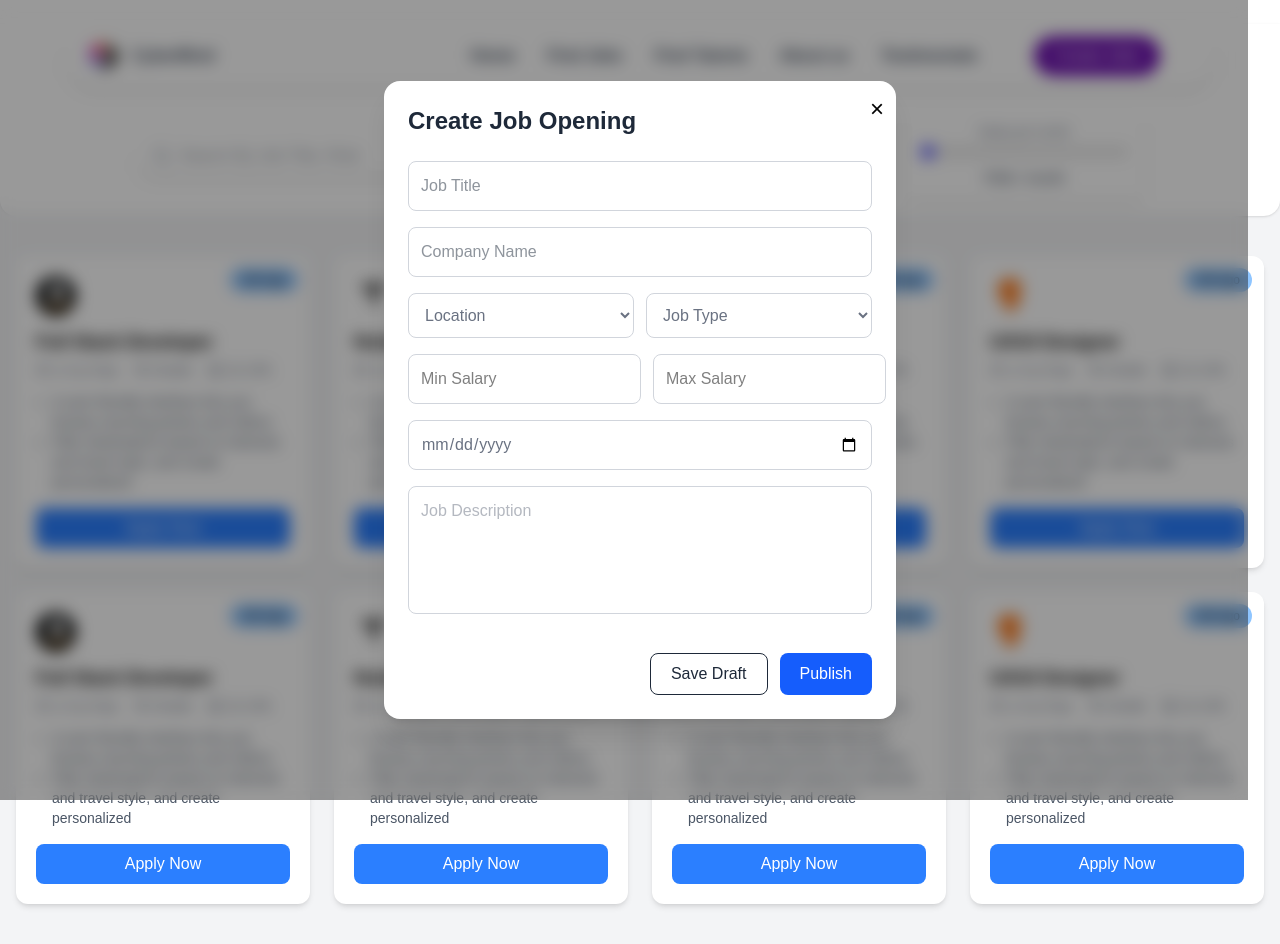
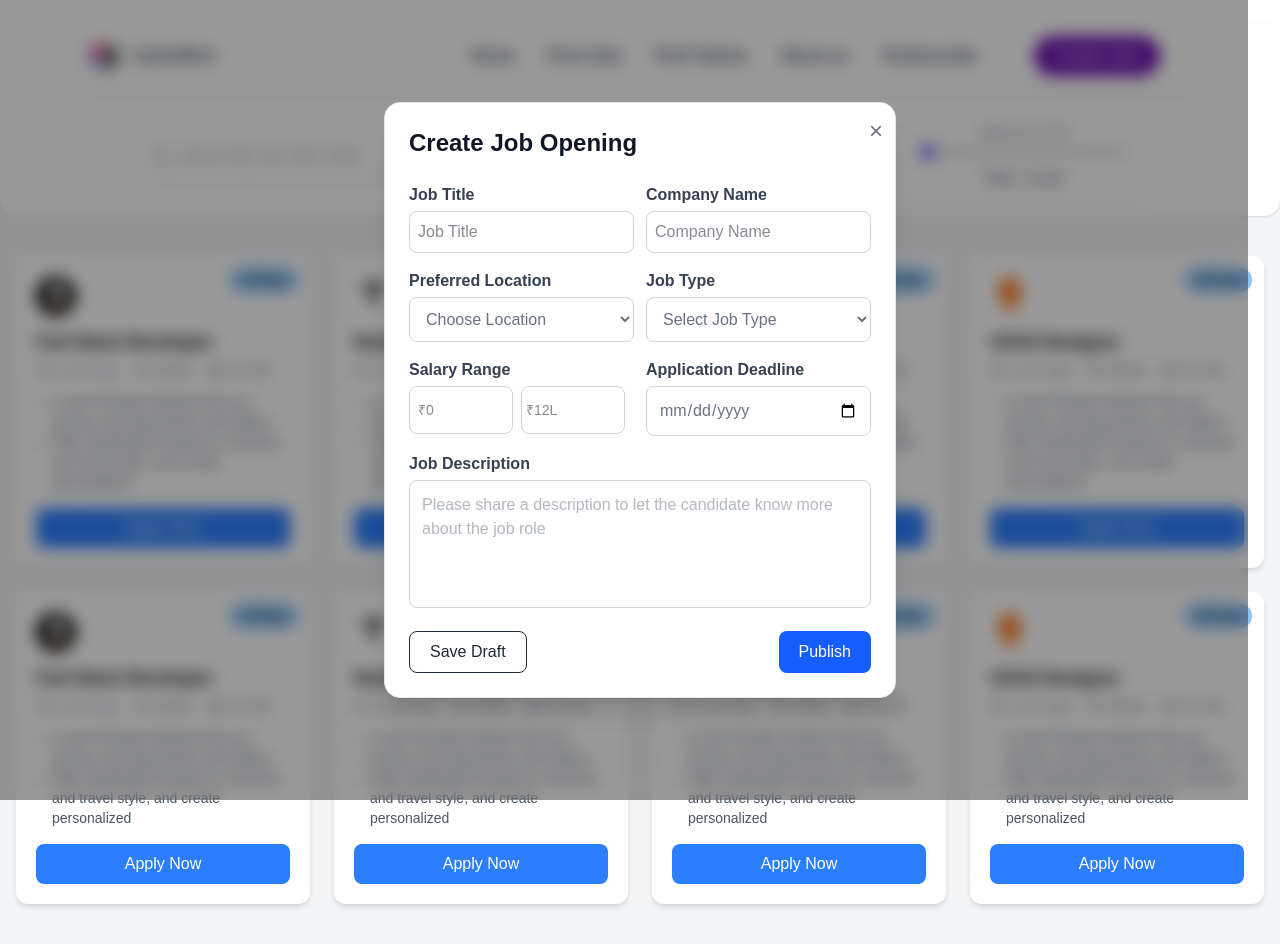
Before and after one commit to Avibhatnagar10/Job-Portal, a Next.js app in the folder Dashboard/: page / in a window 1280 px wide. Both pictures are taken after a click on the button "Create Jobs". Built offline with nearby package versions, Linux system fonts and the light colour scheme.

Commit message:
Update CreateJobModal.tsx

```diff
--- a/Dashboard/src/app/components/CreateJobModal.tsx
+++ b/Dashboard/src/app/components/CreateJobModal.tsx
@@ -1,5 +1,4 @@
 // components/CreateJobModal.tsx
-import { useState, useEffect } from "react";
 import { motion, AnimatePresence } from "framer-motion";
 
 interface Props {
@@ -18,7 +17,7 @@
             initial={{ opacity: 0 }}
             animate={{ opacity: 1 }}
             exit={{ opacity: 0 }}
-            onClick={onClose} // close when background clicked
+            onClick={onClose}
           />
 
           {/* Modal */}
@@ -29,54 +28,112 @@
             exit={{ opacity: 0, scale: 0.9 }}
             transition={{ duration: 0.25 }}
           >
-            <div className="bg-white rounded-2xl w-full max-w-lg p-6 relative shadow-xl  border-gray-200">
-              <h2 className="text-2xl font-semibold mb-6 text-gray-800">
+            <div className="bg-white rounded-2xl w-full max-w-lg p-6 relative shadow-xl border border-gray-200">
+              <h2 className="text-2xl font-semibold mb-6 text-gray-900">
                 Create Job Opening
               </h2>
+
               <form className="space-y-4">
+                {/* Job Title & Company Name on same line */}
+                <div className="flex gap-3 flex-wrap">
+                  <div className="flex-1 min-w-[150px]">
+                    <label className="block text-gray-700 font-bold mb-1">
+                      Job Title
+                    </label>
                     <input
                       type="text"
                       placeholder="Job Title"
-                  className="w-full border border-gray-300 rounded-lg p-3 text-gray-800 focus:outline-none focus:ring-2 focus:ring-blue-400 transition text-gray-500"
+                      className="w-full border border-gray-300 rounded-lg p-2 focus:outline-none focus:ring-2 focus:ring-blue-400 text-gray-900"
                     />
+                  </div>
+                  <div className="flex-1 min-w-[150px]">
+                    <label className="block text-gray-700 font-bold mb-1">
+                      Company Name
+                    </label>
                     <input
                       type="text"
                       placeholder="Company Name"
-                  className="w-full border border-gray-300 rounded-lg p-3 text-gray-800 focus:outline-none focus:ring-2 focus:ring-blue-400 transition text-gray-500 "
+                      className="w-full border border-gray-300 rounded-lg p-2 focus:outline-none focus:ring-2 focus:ring-blue-400 text-gray-900"
                     />
-                <div className="flex gap-3">
-                  <select className="flex-1 border border-gray-300 rounded-lg p-3 focus:outline-none focus:ring-2 focus:ring-blue-400 transition text-gray-500">
-                    <option>Location</option>
-                  </select>
-                  <select className="flex-1 border border-gray-300 rounded-lg p-3 focus:outline-none focus:ring-2 focus:ring-blue-400 transition text-gray-500">
-                    <option>Job Type</option>
+                  </div>
+                </div>
+
+                {/* Location & Job Type */}
+                <div className="flex flex-wrap gap-3">
+                  <div className="flex-1 min-w-[150px]">
+                    <label className="block text-gray-700 font-bold mb-1">
+                      Preferred Location
+                    </label>
+                    <select className="w-full border border-gray-300 rounded-lg p-3 focus:outline-none focus:ring-2 focus:ring-blue-400 text-gray-500">
+                      <option value="">Choose Location</option>
+                      <option value="Bangalore">Bangalore</option>
+                      <option value="Hyderabad">Hyderabad</option>
+                      <option value="Mumbai">Mumbai</option>
+                      <option value="Delhi">Delhi</option>
+                      <option value="Chennai">Chennai</option>
                     </select>
                   </div>
-                <div className="flex gap-3 text-black">
+                  <div className="flex-1 min-w-[150px]">
+                    <label className="block text-gray-700 font-bold mb-1">
+                      Job Type
+                    </label>
+                    <select className="w-full border border-gray-300 rounded-lg p-3 focus:outline-none focus:ring-2 focus:ring-blue-400 text-gray-500">
+                      <option value="">Select Job Type</option>
+                      <option value="FullTime">Full Time</option>
+                      <option value="PartTime">Part Time</option>
+                      <option value="Internship">Internship</option>
+                      <option value="Contract">Contract</option>
+                    </select>
+                  </div>
+                </div>
+
+                {/* Salary Range & Application Deadline */}
+                <div className="flex flex-wrap gap-3">
+                  <div className="flex-1 min-w-[150px]">
+                    <label className="block text-gray-700 font-bold mb-1">
+                      Salary Range
+                    </label>
+                    <div className="flex gap-2">
                       <input
                         type="number"
-                    placeholder="Min Salary"
-                    className="flex-1 border border-gray-300 rounded-lg p-3 focus:outline-none focus:ring-2 focus:ring-blue-400 transition"
+                        placeholder="₹0"
+                        className="w-26 h-12 border border-gray-300 rounded-lg p-2 text-sm focus:outline-none focus:ring-2 focus:ring-blue-400 text-gray-900"
                       />
                       <input
                         type="number"
-                    placeholder="Max Salary"
-                    className="flex-1 border border-gray-300 rounded-lg p-3 focus:outline-none focus:ring-2 focus:ring-blue-400 transition"
+                        placeholder="₹12L"
+                        className="w-26 border border-gray-300 rounded-lg p-1 text-sm focus:outline-none focus:ring-2 focus:ring-blue-400 text-gray-900"
                       />
                     </div>
+                  </div>
+                  <div className="flex-1 min-w-[150px]">
+                    <label className="block text-gray-700 font-bold mb-1">
+                      Application Deadline
+                    </label>
                     <input
                       type="date"
-                  className="w-full border border-gray-300 rounded-lg p-3 focus:outline-none focus:ring-2 focus:ring-blue-400 transition text-gray-500"
+                      className="w-full border border-gray-300 rounded-lg p-3 focus:outline-none focus:ring-2 focus:ring-blue-400 text-gray-500"
                     />
+                  </div>
+                </div>
+
+                {/* Job Description */}
+                <div>
+                  <label className="block text-gray-700 font-bold mb-1 ">
+                    Job Description
+                  </label>
                   <textarea
-                  placeholder="Job Description"
-                  className="w-full border border-gray-300 rounded-lg p-3 h-32 focus:outline-none focus:ring-2 focus:ring-blue-400 transition resize-none text-gray-500"
+                    placeholder="Please share a description to let the candidate know more about the job role"
+                    className="w-full border border-gray-300 rounded-lg p-3 h-32 focus:outline-none focus:ring-2 focus:ring-blue-400 resize-none text-gray-500"
                   />
-                <div className="flex justify-end gap-3 mt-4">
+                </div>
+
+                {/* Buttons */}
+                <div className="flex flex-wrap justify-between gap-3 mt-4">
                   <button
                     type="button"
                     onClick={onClose}
-                    className="px-5 py-2 border rounded-lg text-gray-800 hover:bg-gray-100 transition "
+                    className="px-5 py-2  border rounded-lg text-gray-800 hover:bg-gray-100 transition"
                   >
                     Save Draft
                   </button>
@@ -88,9 +145,10 @@
                   </button>
                 </div>
               </form>
+
               <button
                 onClick={onClose}
-                className="absolute top-3 right-3 text-black-500 text-2xl hover:text-gray-700 transition"
+                className="absolute top-3 right-3 text-gray-500 text-2xl hover:text-gray-700 transition"
               >
                 &times;
               </button>
```
Lines whose indentation alone changed are shown as unchanged.
